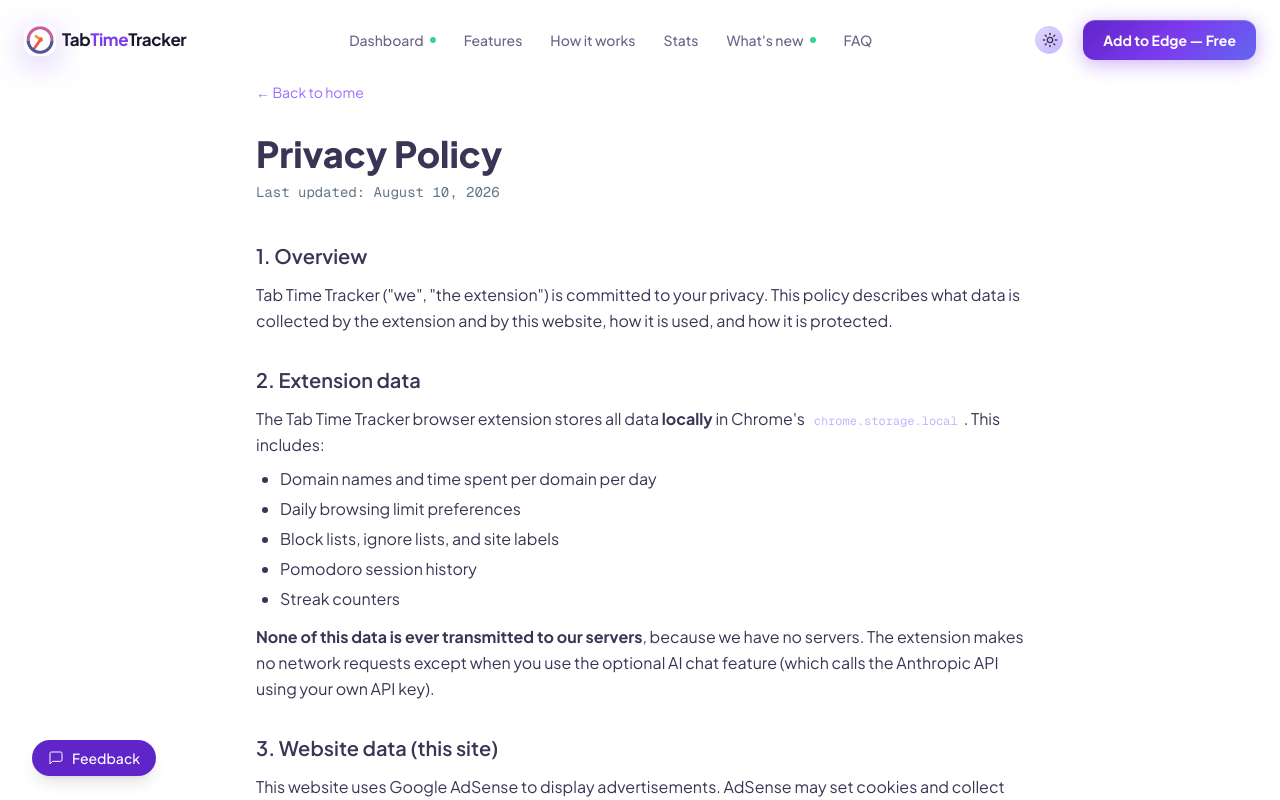
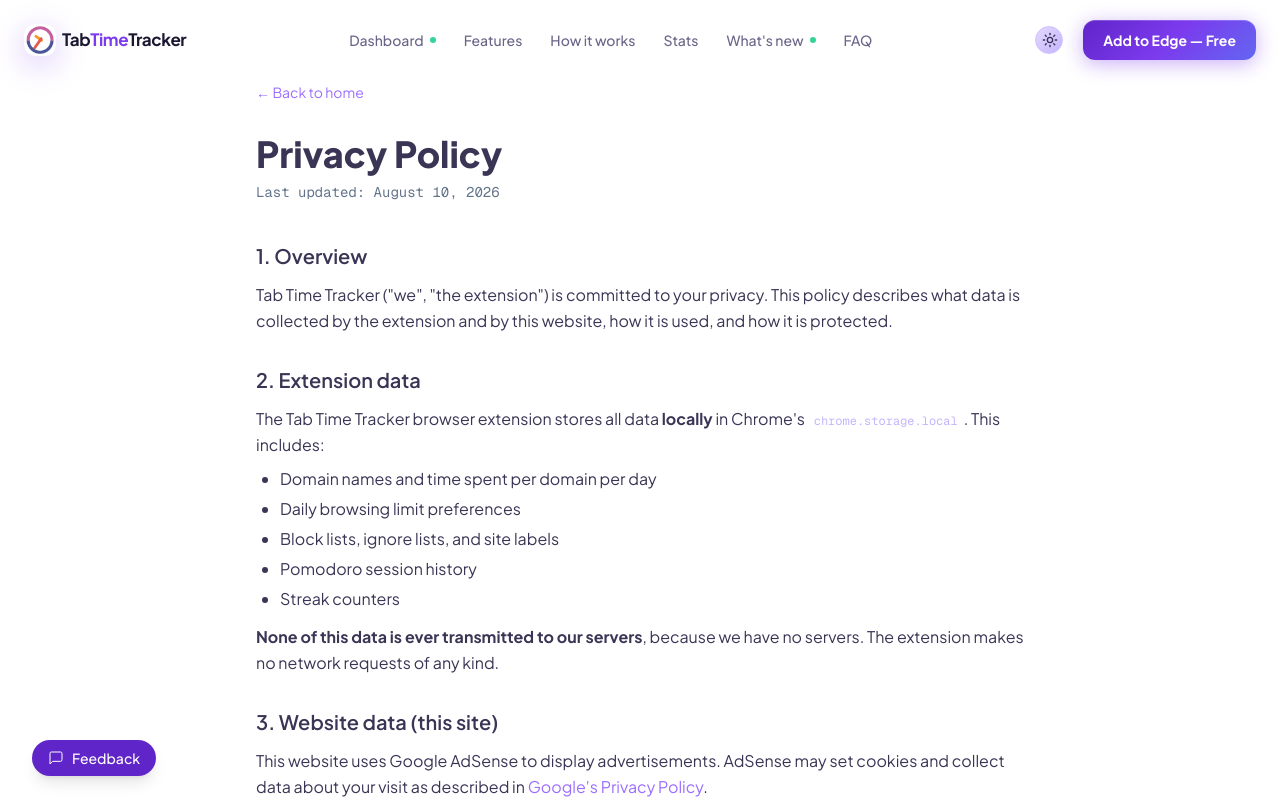
Before and after one commit to ShaikAyub7/browser-extension-website, a Next.js app: page /privacy in a window 1280 px wide. Shown: the top 800 px of the page. Built offline with nearby package versions, Linux system fonts and the light colour scheme.

Commit message:
fix: update privacy policy text for clarity and comment out AnnouncementBanner in HeroSection

```diff
--- a/app/privacy/page.tsx
+++ b/app/privacy/page.tsx
@@ -33,7 +33,7 @@
               <li>Pomodoro session history</li>
               <li>Streak counters</li>
             </ul>
-            <p className="mt-3"><strong className="">None of this data is ever transmitted to our servers</strong>, because we have no servers. The extension makes no network requests except when you use the optional AI chat feature (which calls the Anthropic API using your own API key).</p>
+            <p className="mt-3"><strong className="">None of this data is ever transmitted to our servers</strong>, because we have no servers. The extension makes no network requests of any kind.</p>
           </section>
 
           <section>
--- a/components/HeroSection.tsx
+++ b/components/HeroSection.tsx
@@ -135,7 +135,7 @@
 export default function HeroSection() {
   return (
     <section className="relative min-h-screen flex items-center justify-center overflow-hidden pt-20">
-      <AnnouncementBanner/>
+      {/* <AnnouncementBanner/> */}
       <div className="absolute inset-0 bg-radial-violet pointer-events-none" />
       <div className="absolute inset-0 dot-grid bg-dot-grid bg-[size:28px_28px] opacity-60 pointer-events-none" />
       <div
```
